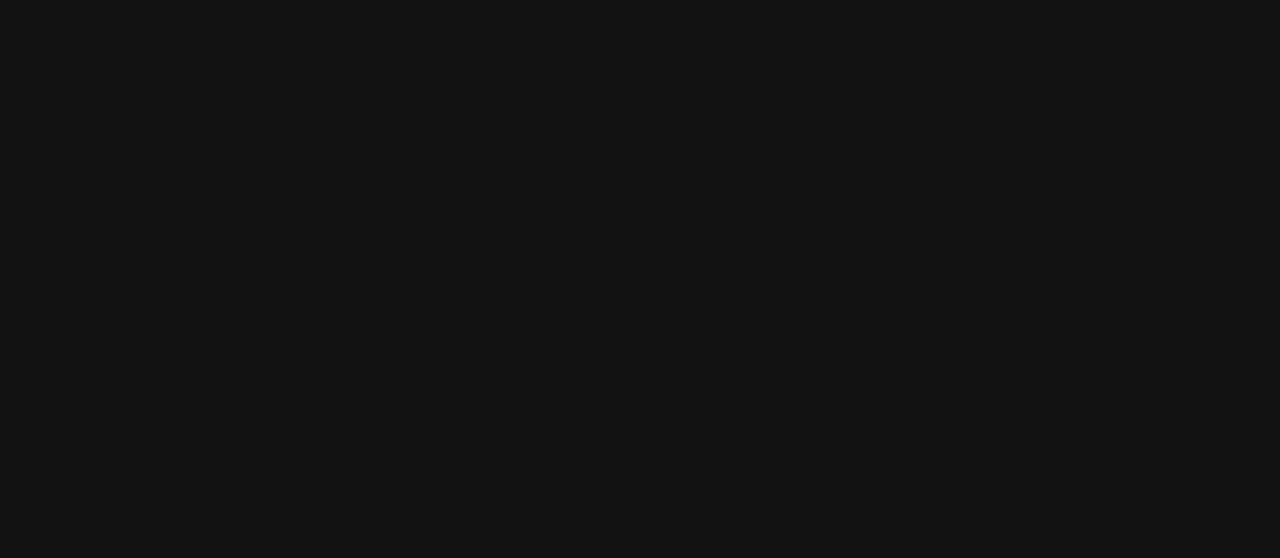
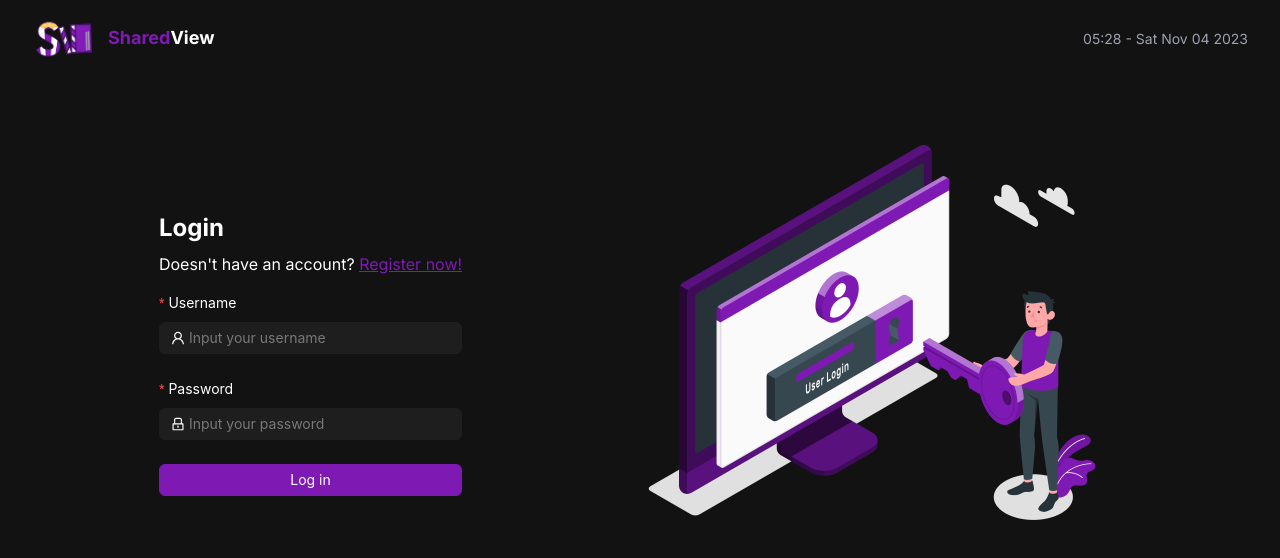
Before and after one commit to juarezgonz02/sharedview_nextjs, a Next.js app in the folder NextJS Proyect/: page /login in a window 1280 px wide. Shown: the top 558 px of the page. Built offline with nearby package versions, Linux system fonts and the light colour scheme.

Commit message:
✨ add(component): Added LoginForm component

```diff
--- a/NextJS Proyect/src/app/login/page.js
+++ b/NextJS Proyect/src/app/login/page.js
@@ -1,9 +1,25 @@
+import LoginForm from '@/components/LoginForm';
+import Image from 'next/image';
 import React from 'react';
+import LoginIMG from '../../../public/Login-amico.png';
+import Navbar from '@/components/Navbar';
 
 const Page = () => {
     return (
-        <div>
-
+        <div className='flex flex-col px-8'>
+            <Navbar />
+            <div className='flex flex-row items-center gap-8 justify-evenly mt-10'>
+                <div className='flex flex-col gap-4'>
+                    <div className='flex flex-col gap-2'>
+                        <span className='text-white font-bold text-2xl'>Login</span>
+                        <span className='text-base'>Doesn't have an account? <a href="" className='text-purple underline hover:text-purple-500'>Register now!</a></span>
+                    </div>
+                    <LoginForm />
+                </div>
+                <div className='flex flex-col'>
+                    <Image src={LoginIMG} width={500} height={500} alt='logo' />
+                </div>
+            </div>
         </div>
     );
 };
--- a/NextJS Proyect/src/app/page.js
+++ b/NextJS Proyect/src/app/page.js
@@ -30,7 +30,7 @@ const Page = () => {
     const [rooms, setRooms] = useState(roomsList)
 
     return (
-        <div className='flex min-h-screen flex-col px-8 mb-8'>
+        <div className='flex flex-col px-8 mb-8'>
             <Navbar isLogged={isLogged} />
             <Banner isLogged={isLogged} rooms={rooms}/>
         </div>
--- /dev/null
+++ b/NextJS Proyect/src/components/LoginForm.jsx
@@ -0,0 +1,110 @@
+"use client"
+import React from 'react';
+import { Form, Input, Button, ConfigProvider } from 'antd';
+import { UserOutlined, LockOutlined } from '@ant-design/icons';
+
+
+const LoginForm = () => {
+    const onFinish = (values) => {
+        console.log('Received values of form: ', values);
+    };
+
+    return (
+        <Form
+            name="normal_login"
+            initialValues={{
+                remember: true,
+            }}
+            onFinish={onFinish}
+            layout='vertical'
+        >
+            <ConfigProvider
+                theme={{
+                    components: {
+                        Button: {
+                            colorBgTextHover: "#fff",
+                            colorPrimaryHover: "#fff",
+                            colorTextDisabled: "rgba(255, 255, 255, 0.5)",
+                            colorBgContainerDisabled: "rgba(127, 25, 180, 0.5))",
+                            colorPrimaryActive: "#fff",
+                        },
+                        Modal: {
+                            contentBg: "#121212",
+                            headerBg: "#121212",
+                            titleColor: "#fff",
+                        },
+                        Form: {
+                            labelColor: "#fff",
+                        },
+                        Input: {
+                            colorBgContainer: "#1e1e1e",
+                            colorBorder: "#1e1e1e",
+                            colorText: "#fff",
+                            colorTextPlaceholder: "rgba(255, 255, 255, 0.4)",
+                            activeBorderColor: "#fff",
+                            hoverBorderColor: "#fff",
+                        },
+                        Select: {
+                            colorBorder: "#1e1e1e",
+                            colorTextPlaceholder: "rgba(255, 255, 255, 0.4)",
+                            colorBgContainer: "#1e1e1e",
+                            optionSelectedBg: "#1e1e1e",
+                            optionSelectedColor: "#fff",
+                            colorBgElevated: "#1e1e1e",
+                            colorText: "#fff",
+                            colorPrimaryHover: "#fff",
+                            colorPrimary: "#fff",
+                        },
+                    },
+                }}
+            >
+                <Form.Item
+                    label="Username"
+                    name="username"
+                    rules={[
+                        {
+                            required: true,
+                            message: 'Please input your Username!',
+                        },
+                    ]}
+                >
+                    <Input prefix={<UserOutlined className="site-form-item-icon" />} placeholder="Input your username" />
+                </Form.Item>
+                <Form.Item
+                    label="Password"
+                    name="password"
+                    rules={[
+                        {
+                            required: true,
+                            message: 'Please input your Password!',
+                        },
+                    ]}
+                >
+                    <Input
+                        prefix={<LockOutlined className="site-form-item-icon" />}
+                        type="password"
+                        placeholder="Input your password"
+                    />
+                </Form.Item>
+                <Form.Item>
+                    <div className='flex flex-col items-center justify-between text-white gap-2'>
+                        <Button
+                            type="default"
+                            htmlType="submit"
+                            style={{
+                                backgroundColor: "#7f19b4",
+                                color: "#fff",
+                                borderColor: "#7f19b4",
+                                width: "100%",
+                            }}
+                        >
+                            Log in
+                        </Button>
+                    </div>
+                </Form.Item>
+            </ConfigProvider>
+        </Form>
+    );
+}
+
+export default LoginForm
--- a/NextJS Proyect/src/components/Navbar.jsx
+++ b/NextJS Proyect/src/components/Navbar.jsx
@@ -1,18 +1,18 @@
-'use client';
-import { useEffect, useState } from 'react';
-import Image from 'next/image';
-import LogoSharedView from '../../public/ICONO.png';
+"use client";
+import { useEffect, useState } from "react";
+import Image from "next/image";
+import LogoSharedView from "../../public/ICONO.png";
 
 const Clock = () => {
-    const [date, setDate] = useState('');
+    const [date, setDate] = useState("");
 
     const getCurrentDate = () => {
         const currentDate = new Date();
         const day = currentDate.toDateString();
         const hour =
-            currentDate.getHours().toString().padStart(2, '0') +
-            ':' +
-            currentDate.getMinutes().toString().padStart(2, '0');
+            currentDate.getHours().toString().padStart(2, "0") +
+            ":" +
+            currentDate.getMinutes().toString().padStart(2, "0");
         return `${hour} - ${day}`;
     };
 
@@ -23,37 +23,39 @@ const Clock = () => {
         return () => clearInterval(interval);
     }, []);
 
-    return <span className='text-gray-400 text-sm tablet:text-xs'>{date}</span>;
+    return <span className="text-gray-400 text-sm tablet:text-xs">{date}</span>;
 };
 
 const Navbar = ({ isLogged }) => {
-
     return (
         <div className="flex flex-row items-center justify-between py-4">
-            <div className='flex items-center gap-4'>
-                <Image src={LogoSharedView} width={60} height={60} alt='logo' />
-                <div className='flex flex-row phone:hidden'>
-                    <span className='text-purple font-bold text-lg tablet:text-base'>Shared</span>
-                    <span className='font-bold text-lg tablet:text-base'>View</span>
+            <div className="flex items-center gap-4">
+                <Image src={LogoSharedView} width={60} height={60} alt="logo" />
+                <div className="flex flex-row phone:hidden">
+                    <span className="text-purple font-bold text-lg tablet:text-base">
+                        Shared
+                    </span>
+                    <span className="font-bold text-lg tablet:text-base">View</span>
                 </div>
             </div>
-            <div className='flex flex-row items-center gap-4'>
-                {
-                    isLogged ?
-                        <>
-                            <div className='phone:hidden'>
-                                <Clock />
-                            </div>
-                            <span className='text-white font-bold tablet:text-sm'>Victor Cortez</span>
-                        </>
-                        :
-                        <div className='phone:flex'>
+            <div className="flex flex-row items-center gap-4">
+                {isLogged ? (
+                    <>
+                        <div className="phone:hidden">
                             <Clock />
                         </div>
-                }
+                        <span className="text-white font-bold tablet:text-sm">
+                            Victor Cortez
+                        </span>
+                    </>
+                ) : (
+                    <div className="phone:flex">
+                        <Clock />
+                    </div>
+                )}
             </div>
         </div>
-    )
-}
+    );
+};
 
 export default Navbar;
--- a/NextJS Proyect/tailwind.config.js
+++ b/NextJS Proyect/tailwind.config.js
@@ -19,6 +19,9 @@ module.exports = {
         tablet: {'max': '768px'},
         phone: {'max': '479px'},
       },
+      boxShadow:{
+        'shadow-purple': '0 25px 50px -12px rgba(127, 25, 180, 0.25)',
+      },
     },
   },
   plugins: [],
```
Also changed, not shown: NextJS Proyect/public/Login-amico.png (added), NextJS Proyect/public/Login-rafiki.png (added).
